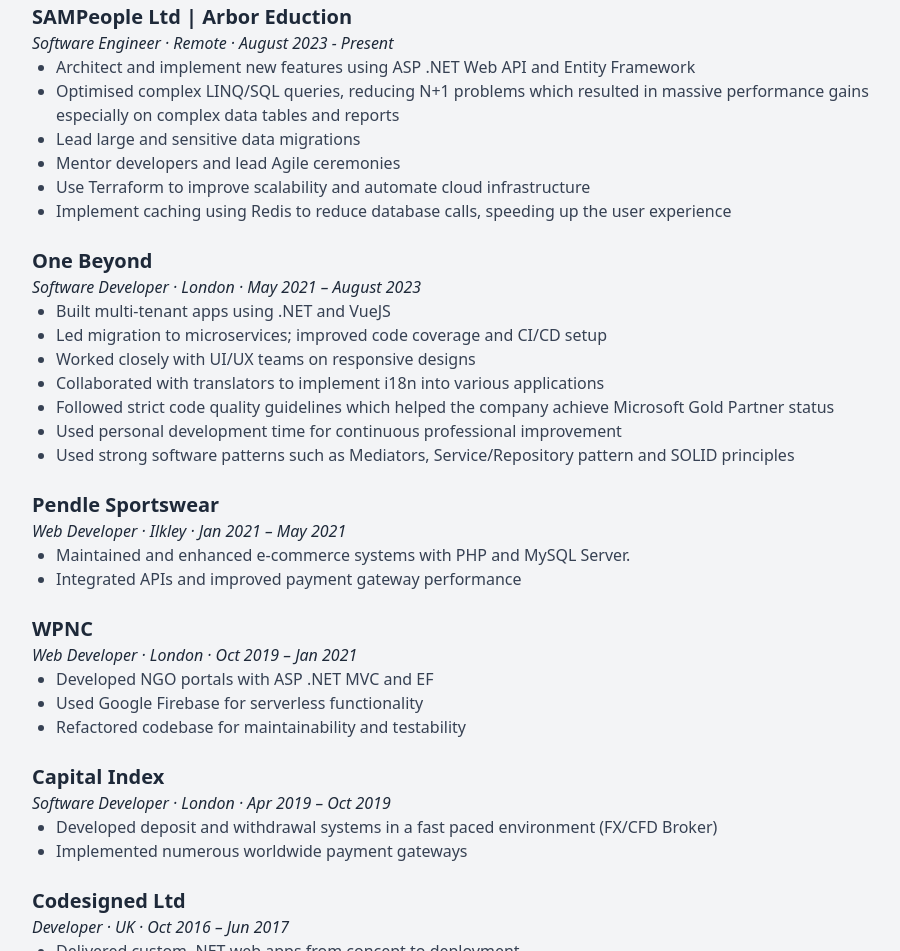
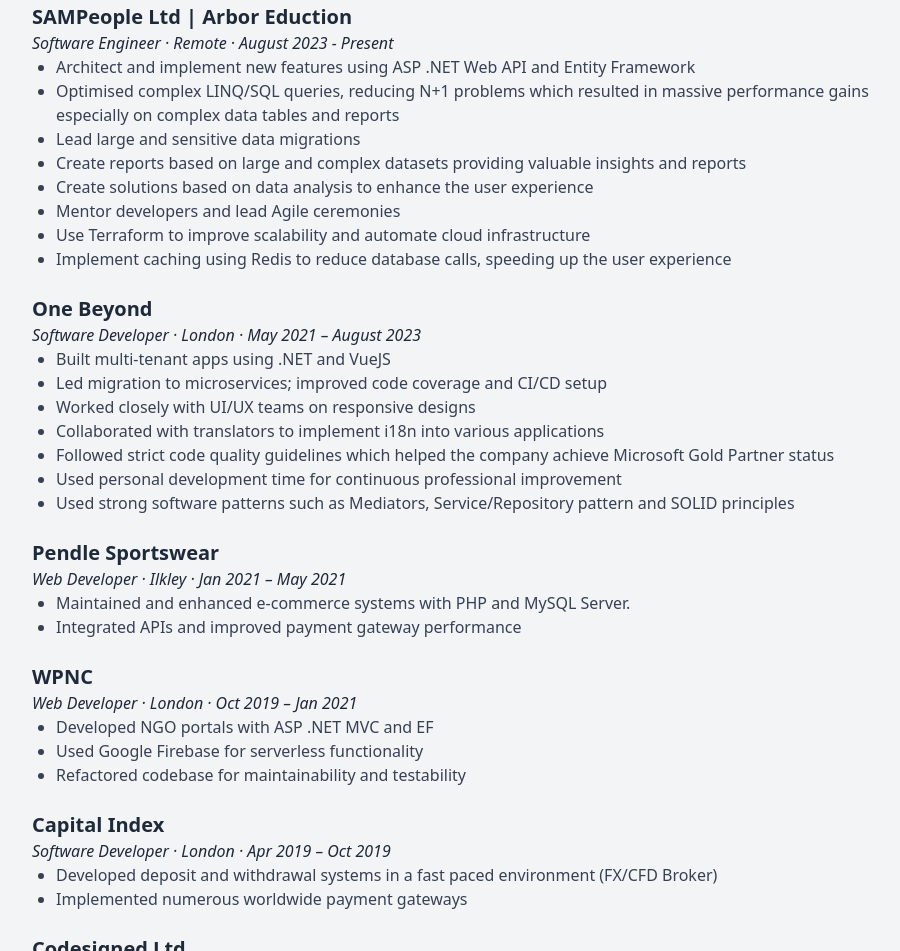
Before and after one commit to moulson/portfolio, a plain HTML site: page cv.html in a window 1280 px wide. Shown: the part 793-1744 px from the top of the page, without its empty margins (184-1084 px from the left). Drawn offline with nearby package versions, Linux system fonts and the light colour scheme.

Commit message:
revision 2

```diff
--- a/cv.html
+++ b/cv.html
@@ -100,6 +100,14 @@
               tables and reports
             </li>
             <li>Lead large and sensitive data migrations</li>
+            <li>
+              Create reports based on large and complex datasets providing
+              valuable insights and reports
+            </li>
+            <li>
+              Create solutions based on data analysis to enhance the user
+              experience
+            </li>
             <li>Mentor developers and lead Agile ceremonies</li>
             <li>
               Use Terraform to improve scalability and automate cloud
```
